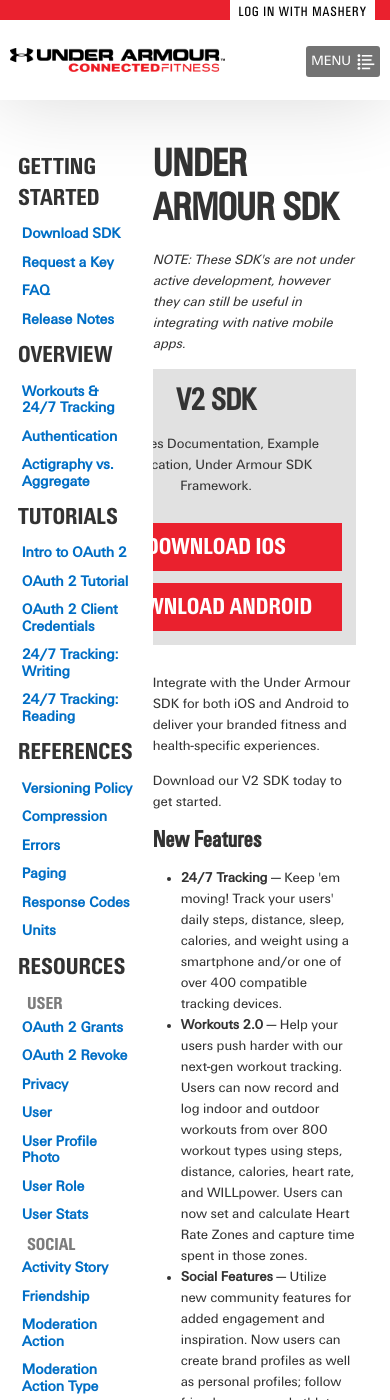
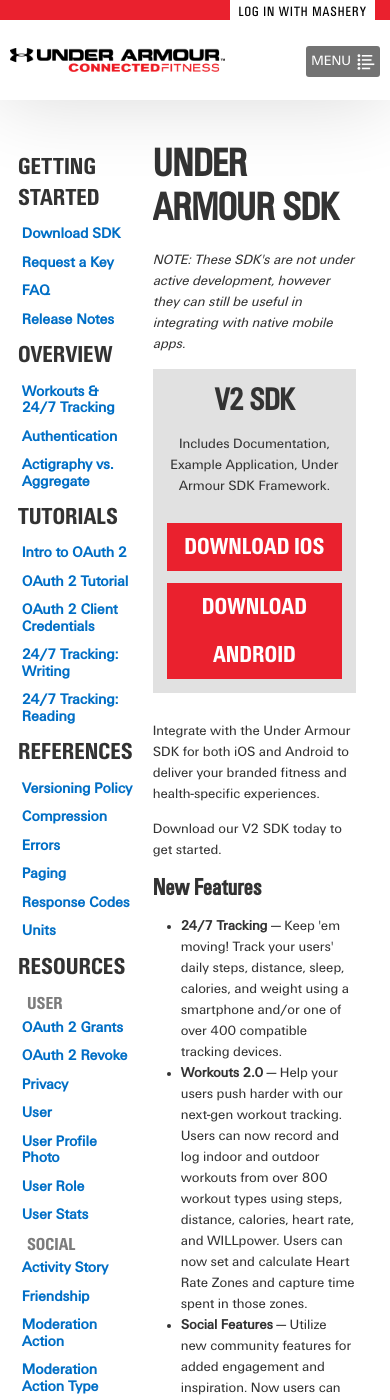
Before and after one commit to jeudyx/jeudyx.github.io, a Jekyll site: the page built from pages/sdk.html, in a window 390 px wide and 1400 px high. Built offline with Jekyll 4.4.1, drawn with Linux system fonts in a browser that asks for light colours.

Commit message:
fix mobile issues

```diff
--- a/_sass/_documentation.scss
+++ b/_sass/_documentation.scss
@@ -42,6 +42,11 @@
     font-size: 14px;
   }
 
+  img {
+    max-width: 100%;
+    height: auto;
+  }
+
 }
 
 .content .documentation h6 {
--- a/_sass/_layout.scss
+++ b/_sass/_layout.scss
@@ -34,7 +34,7 @@
 
   .col-2 {
     @include flex(1);
-    overflow: hidden;
+    overflow: auto;
     margin: 0 20px;
   }
 
--- a/_sass/_sdk.scss
+++ b/_sass/_sdk.scss
@@ -1,10 +1,10 @@
 .page-sdk-box {
   background-color: #e1e1e1;
-  float: right;
-  margin: 0 0 2em 2em;
   padding: 1em;
   text-align: center;
-  width: 280px;
+  max-width: 280px;
+  margin: 0 auto 2em;
+
   em {
     font-style: italic;
   }
@@ -17,4 +17,9 @@
     margin-top: .5em;
     width: 100%;
   }
+
+  @include large {
+    float: right;
+    margin: 0 0 2em 2em;
+  }
 }
```
